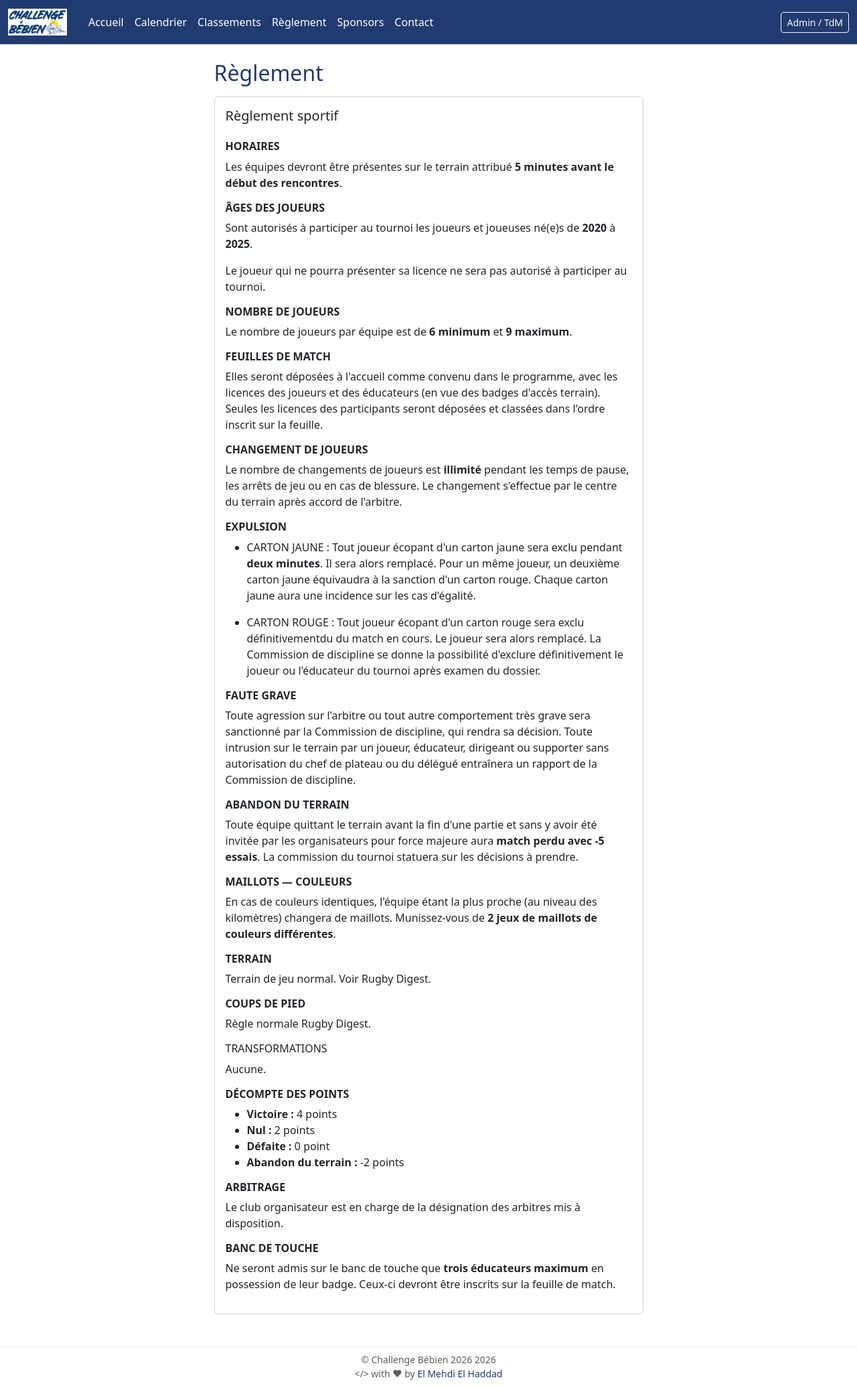
After one commit to el12elh/Bebien, a PHP site: page /rules in a window 1280 px wide. The commit adds this page. Shown: the whole page at 67% size. Run offline with PHP 8.4, Linux system fonts and the light colour scheme; data comes from the database, SQL or seed files in the repository; some libraries are stand-ins or nearby versions.

Commit message:
Add rules page

```diff
--- a/includes/public_nav.php
+++ b/includes/public_nav.php
@@ -24,6 +24,7 @@ $navQuery = $navQuery !== '' ? '?' . $navQuery : '';
         <li class="nav-item"><a class="nav-link <?= $currentPage==='/'?'active':'' ?>" href="/">Accueil</a></li>
         <li class="nav-item"><a class="nav-link <?= $currentPage==='schedule'?'active':'' ?>" href="schedule<?= $navQuery ?>">Calendrier</a></li>
         <li class="nav-item"><a class="nav-link <?= $currentPage==='standings'?'active':'' ?>" href="standings<?= $navQuery ?>">Classements</a></li>
+        <li class="nav-item"><a class="nav-link <?= $currentPage==='rules'?'active':'' ?>" href="rules">Règlement</a></li>
         <li class="nav-item"><a class="nav-link <?= $currentPage==='sponsors'?'active':'' ?>" href="sponsors">Sponsors</a></li>
                 <li class="nav-item"><a class="nav-link <?= $currentPage==='contact'?'active':'' ?>" href="contact">Contact</a></li>
       </ul>
--- a/includes/tdm_nav.php
+++ b/includes/tdm_nav.php
@@ -15,8 +15,9 @@ $user = currentUser();
         <li class="nav-item"><a class="nav-link" href="/">Accueil</a></li>
         <li class="nav-item"><a class="nav-link" href="/schedule">Calendrier</a></li>
         <li class="nav-item"><a class="nav-link" href="/standings">Classements</a></li>
+        <li class="nav-item"><a class="nav-link <?= $currentPage==='rules'?'active':'' ?>" href="/rules">Règlement</a></li>
         <li class="nav-item"><a class="nav-link" href="/sponsors">Sponsors</a></li>
-        <li class="nav-item"><a class="nav-link" href="/contact">Contact
+        <li class="nav-item"><a class="nav-link" href="/contact">Contact</a></li>
       </ul>
       <span class="navbar-text text-white me-3 small"><?= htmlspecialchars($user['nom_affichage'] ?? $user['username'] ?? '') ?></span>
       <?php if (($user['role'] ?? '') === 'admin'): ?>
--- /dev/null
+++ b/rules.php
@@ -0,0 +1,150 @@
+<?php
+require_once __DIR__ . '/includes/auth.php';
+
+$dateTournoi = getSetting('date_tournoi', '');
+if ($dateTournoi) {
+    $tournamentDeadline = new DateTime($dateTournoi . ' 13:00');
+    $phase = (new DateTime() > $tournamentDeadline) ? 'aprem' : 'matin';
+}
+
+if ($dateTournoi) {
+    $anneeTournoi = (int) (new DateTime($dateTournoi))->format('Y');
+    $anneeNaissanceMin = $anneeTournoi - 6;
+    $anneeNaissanceMax = $anneeTournoi - 1;
+}
+
+$pageTitle = 'Règlement';
+require_once __DIR__ . '/includes/head.php';
+require_once __DIR__ . '/includes/public_nav.php';
+?>
+<div class="container">
+  <div class="row justify-content-center">
+    <div class="col-lg-7">
+      <h2 class="mb-3">Règlement</h2>
+      <div class="card mb-4">
+        <div class="card-body">
+          <h5 class="mb-4">Règlement sportif</h5>
+          <h6><strong>HORAIRES</strong></h6>
+          <p>
+            Les équipes devront être présentes sur le terrain attribué
+            <strong>5 minutes avant le début des rencontres</strong>.
+          </p>
+          <h6><strong>ÂGES DES JOUEURS</strong></h6>
+          <p>
+            Sont autorisés à participer au tournoi les joueurs et joueuses
+            né(e)s de <strong><?= $anneeNaissanceMin ?></strong> à <strong><?= $anneeNaissanceMax ?></strong>.
+          </p>
+          <p>
+            Le joueur qui ne pourra présenter sa licence ne sera pas autorisé
+            à participer au tournoi.
+          </p>
+          <h6><strong>NOMBRE DE JOUEURS</strong></h6>
+          <p>
+            Le nombre de joueurs par équipe est de <strong>6 minimum</strong> et <strong>9 maximum</strong>.
+          </p>
+          <h6><strong>FEUILLES DE MATCH</strong></h6>
+          <p>
+            Elles seront déposées à l'accueil comme convenu dans le programme,
+            avec les licences des joueurs et des éducateurs
+            (en vue des badges d'accès terrain).
+            Seules les licences des participants seront déposées et classées
+            dans l'ordre inscrit sur la feuille.
+          </p>
+          <h6><strong>CHANGEMENT DE JOUEURS</strong></h6>
+          <p>
+            Le nombre de changements de joueurs est <strong>illimité</strong>
+            pendant les temps de pause, les arrêts de jeu ou en cas de blessure.
+            Le changement s'effectue par le centre du terrain après accord de l'arbitre.
+          </p>
+
+          <h6><strong>EXPULSION</strong></h6>
+          <ul>
+          <li>
+          <p>
+            CARTON JAUNE :
+              Tout joueur écopant d'un carton jaune sera exclu pendant
+              <strong>deux minutes</strong>. Il sera alors remplacé.
+              Pour un même joueur, un deuxième carton jaune équivaudra à la sanction
+              d'un carton rouge.
+              Chaque carton jaune aura une incidence sur les cas d'égalité.
+            </p>
+          </li>
+          <li>
+            <p>
+              CARTON ROUGE :
+              Tout joueur écopant d'un carton rouge sera exclu définitivementdu du match en cours.
+              Le joueur sera alors remplacé. La Commission de discipline se donne la possibilité d'exclure définitivement
+              le joueur ou l'éducateur du tournoi après examen du dossier.
+            </p>
+          </li>
+          </ul>
+
+          <h6><strong>FAUTE GRAVE</strong></h6>
+          <p>
+            Toute agression sur l'arbitre ou tout autre comportement très grave
+            sera sanctionné par la Commission de discipline, qui rendra sa décision.
+            Toute intrusion sur le terrain par un joueur, éducateur, dirigeant
+            ou supporter sans autorisation du chef de plateau ou du délégué
+            entraînera un rapport de la Commission de discipline.
+          </p>
+
+          <h6><strong>ABANDON DU TERRAIN</strong></h6>
+          <p>
+            Toute équipe quittant le terrain avant la fin d'une partie et sans y avoir
+            été invitée par les organisateurs pour force majeure aura
+            <strong>match perdu avec -5 essais</strong>.
+            La commission du tournoi statuera sur les décisions à prendre.
+          </p>
+
+          <h6><strong>MAILLOTS — COULEURS</strong></h6>
+          <p>
+            En cas de couleurs identiques, l'équipe étant la plus proche
+            (au niveau des kilomètres) changera de maillots.
+            Munissez-vous de <strong>2 jeux de maillots de couleurs différentes</strong>.
+          </p>
+
+          <h6><strong>TERRAIN</strong></h6>
+          <p>
+            Terrain de jeu normal. Voir Rugby Digest.
+          </p>
+
+          <h6><strong>COUPS DE PIED</strong></h6>
+          <p>
+            Règle normale Rugby Digest.
+          </p>
+
+          <h6>TRANSFORMATIONS</h6>
+          <p>
+            Aucune.
+          </p>
+
+          <h6><strong>DÉCOMPTE DES POINTS</strong></h6>
+          <ul>
+            <li><strong>Victoire :</strong> 4 points</li>
+            <li><strong>Nul :</strong> 2 points</li>
+            <li><strong>Défaite :</strong> 0 point</li>
+            <li><strong>Abandon du terrain :</strong> -2 points</li>
+          </ul>
+
+          <h6><strong>ARBITRAGE</strong></h6>
+          <p>
+            Le club organisateur est en charge de la désignation des arbitres
+            mis à disposition.
+          </p>
+
+          <h6><strong>BANC DE TOUCHE</strong></h6>
+          <p>
+            Ne seront admis sur le banc de touche que
+            <strong>trois éducateurs maximum</strong> en possession de leur badge.
+            Ceux-ci devront être inscrits sur la feuille de match.
+          </p>
+
+        </div>
+      </div>
+      </div>
+    </div>
+  </div>
+</div>
+<?php require_once __DIR__ . '/includes/footer.php'; ?>
+</body>
+</html>
```
